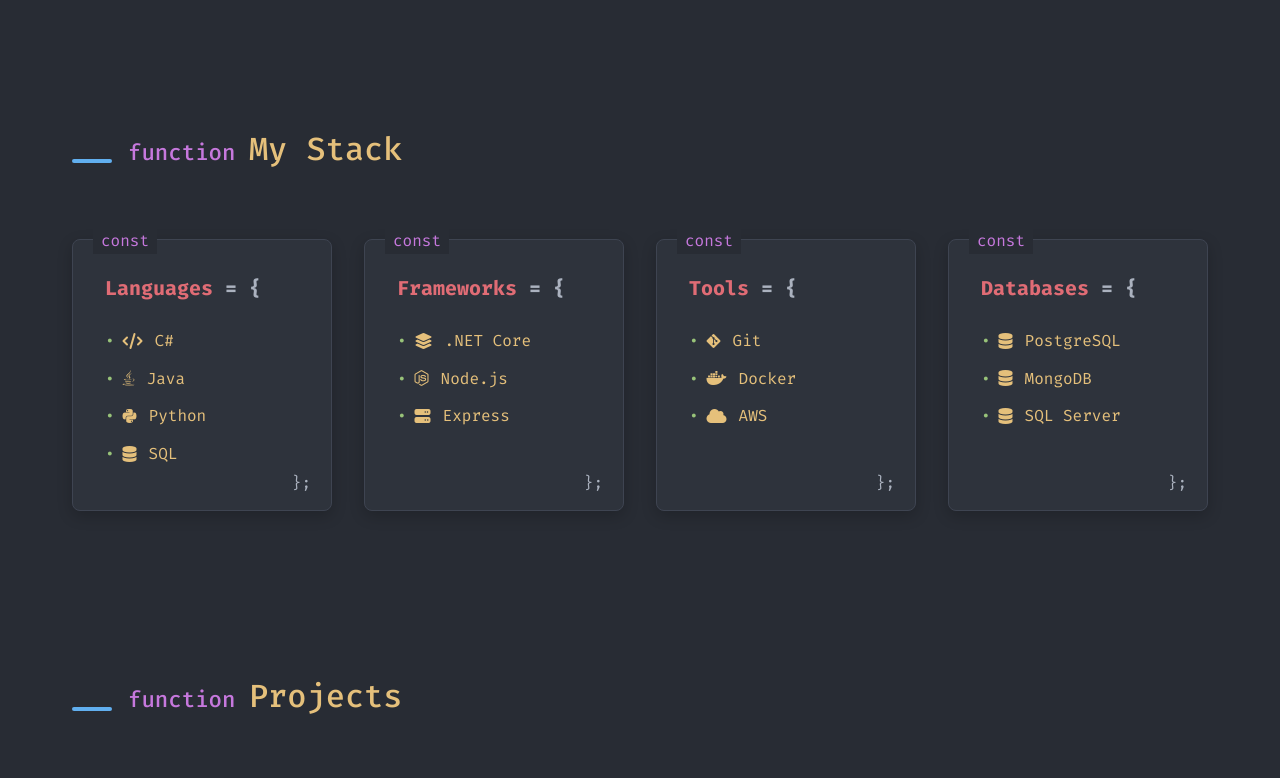
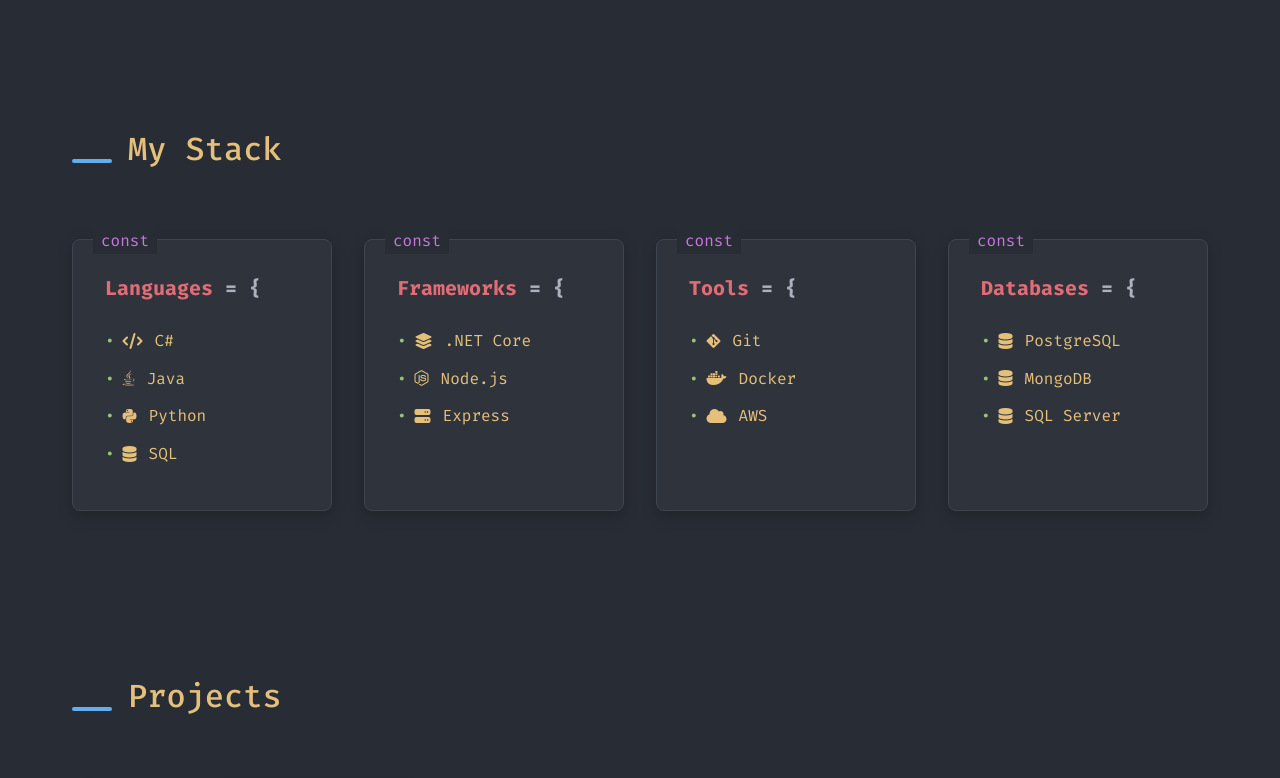
Before and after one commit to 21vincentchu/21vincentchu.github.io, a plain HTML site: page index.html in a window 1280 px wide. Shown: the part 1220-1998 px from the top of the page. Drawn offline with Linux system fonts and the light colour scheme.

Commit message:
clean up styling

```diff
--- a/styles.css
+++ b/styles.css
@@ -169,7 +169,6 @@
     color: var(--class-color);
 }
 
-
 h2 {
     font-size: 1.8rem;
     color: var(--function-color);
@@ -178,9 +177,11 @@
 }
 
 h2::before {
-    content: 'function ';
+    /*content: 'function ';
     color: var(--keyword-color);
     font-size: 1.4rem;
+    */
+    display: none;
 }
 
 
@@ -369,11 +370,13 @@
 }
 
 .skill-category::after {
-    content: '};';
+    /*content: '};';
     position: absolute;
     bottom: 15px;
     right: 20px;
     color: var(--text-color);
+    */
+    display: none;
 }
 
 /* Projects Section */
```
